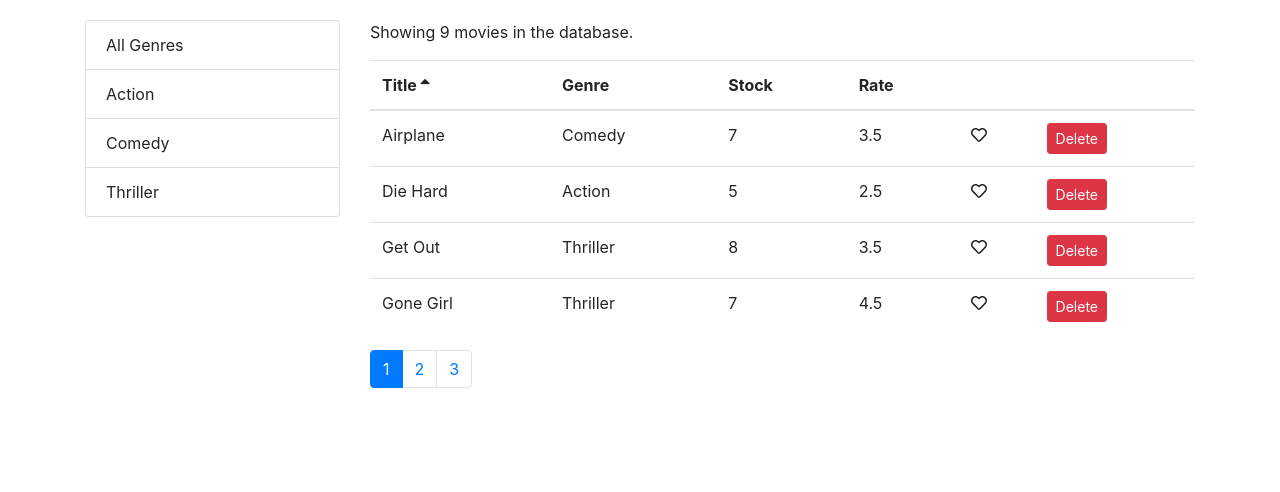
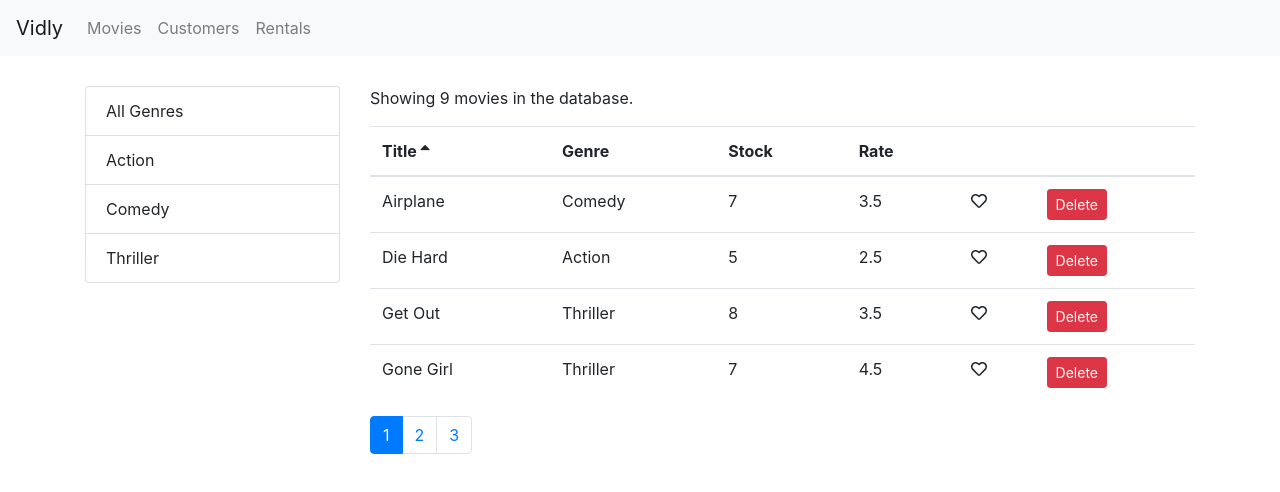
Before and after one commit to StevenVC-P/Videly, a React (Create React App) app: page / in a window 1280 px wide. Shown: the top 492 px of the page. Built offline with nearby package versions, Linux system fonts and the light colour scheme.

Commit message:
fixed navbar

```diff
--- a/src/App.js
+++ b/src/App.js
@@ -1,17 +1,17 @@
 import React, { Component } from "react";
-import NavBar from "./components/navbar";
 import { Routes, Route } from "react-router-dom";
 import Movies from "./components/movies.jsx";
 import Customers from "./components/customers";
 import Rentals from "./components/rentals";
 import NotFound from "./components/notFound";
+import NavBar from "./components/navbar";
 import './App.css';
 
 
 class App extends Component {
   render() {
     return (
-      <div>
+      <React.Fragment>
         <NavBar />
           <main className='container'>
             <Routes>
@@ -23,7 +23,7 @@
               <Route path ="/*" element = {<NotFound />} />
             </Routes>
           </main>
-      </div>
+      </React.Fragment>
 
     );
   }
--- a/src/components/navbar.jsx
+++ b/src/components/navbar.jsx
@@ -1,18 +1,31 @@
 import React from "react";
-import { NavLink } from "react-router-dom";
+import { Link, NavLink } from "react-router-dom";
 
 const NavBar = () => {
   return (
-    <nav>
-        <div className="collapse nav-bar-collapse" id="navbarNavAltMarkup">
+<nav className="navbar navbar-expand-lg navbar-light bg-light">
+    <Link className="navbar-brand" to="/">
+      Vidly
+    </Link>
+    <button className="navbar-toggler"
+        type="button"
+        data-toggle="collapse"
+        data-target="#navbarNav"
+        aria-controls="navbarNav"
+        aria-expanded="false"
+        aria-label="Toggle navigation"
+    >
+    <span className="navbar-toggler-icon"></span>
+    </button>
+    <div className="collapse navbar-collapse" id="navbarNav">
     <div className="navbar-nav">
         <NavLink className="nav-item nav-link" to="/movies">
-                    Movie
+            Movies
         </NavLink>
         <NavLink className="nav-item nav-link" to="/customers">
             Customers
         </NavLink>
-                <NavLink className="nav-item nav-link" to="/Rentals">
+        <NavLink className="nav-item nav-link" to="/rentals">
             Rentals
         </NavLink>
     </div>
--- a/src/index.css
+++ b/src/index.css
@@ -3,7 +3,7 @@
 	font-family: -apple-system, BlinkMacSystemFont, "Segoe UI", "Roboto", "Oxygen", "Ubuntu", "Cantarell", "Fira Sans", "Droid Sans", "Helvetica Neue", sans-serif;
 	-webkit-font-smoothing: antialiased;
 	-moz-osx-font-smoothing: grayscale;
-	padding: 20px 0 0 0;
+	padding: 0 0 0 0;
 }
 
 code {
@@ -13,3 +13,7 @@
 .clickable {
 	cursor: pointer;
 }
+
+.navbar {
+	margin-bottom: 30px;
+}
```
Lines whose indentation alone changed are shown as unchanged.
